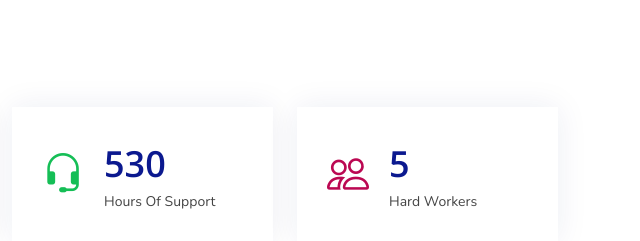
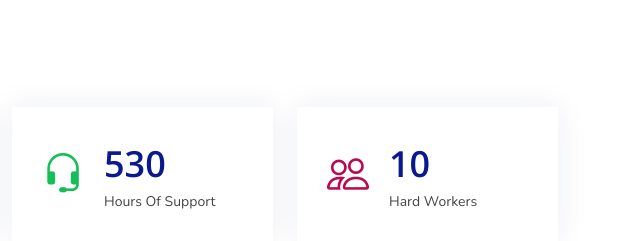
Before and after one commit to AuSuPhotography/KanjointTechnologies, a plain HTML site: page index.html in a window 1280 px wide. Shown: the part 2060-2301 px from the top of the page, 640-1280 px from the left. Drawn offline with nearby package versions, Linux system fonts and the light colour scheme.

Commit message:
Update index.html

```diff
--- a/index.html
+++ b/index.html
@@ -196,7 +196,7 @@
             <div class="count-box">
               <i class="bi bi-people" style="color: #bb0852;"></i>
               <div>
-                <span data-purecounter-start="0" data-purecounter-end="5" data-purecounter-duration="1" class="purecounter"></span>
+                <span data-purecounter-start="0" data-purecounter-end="10" data-purecounter-duration="1" class="purecounter"></span>
                 <p>Hard Workers</p>
               </div>
             </div>
```
